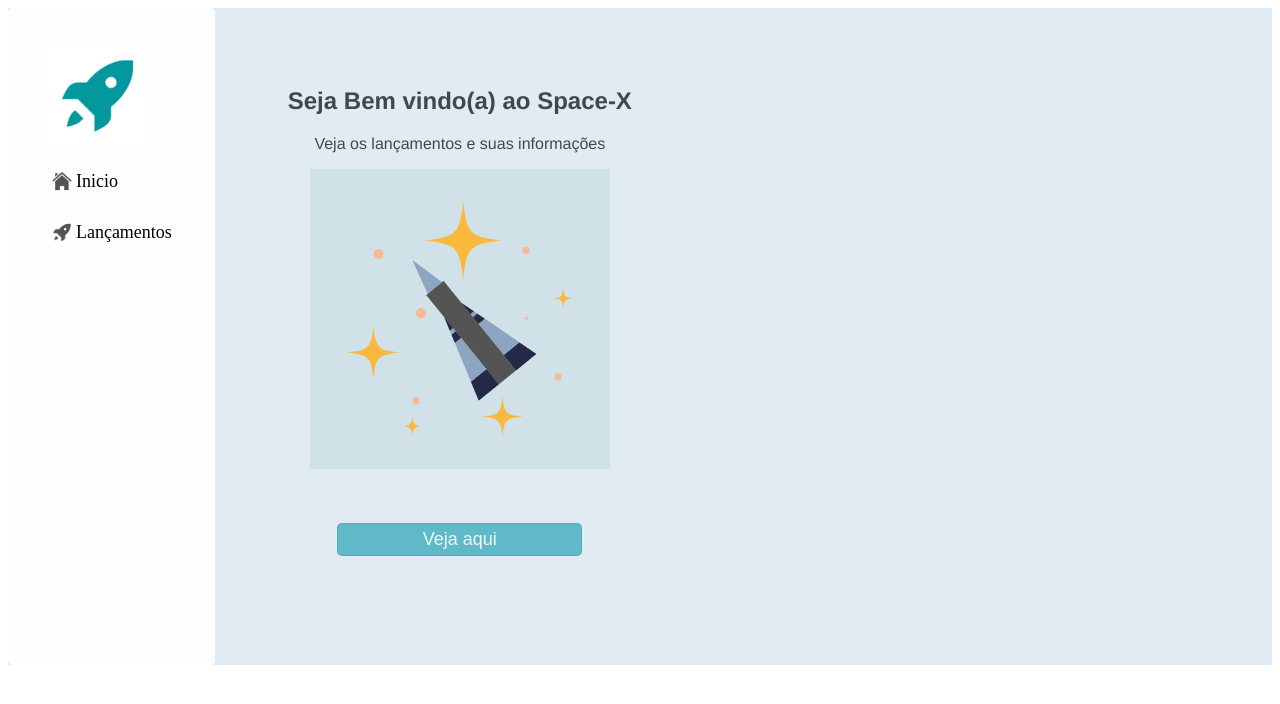
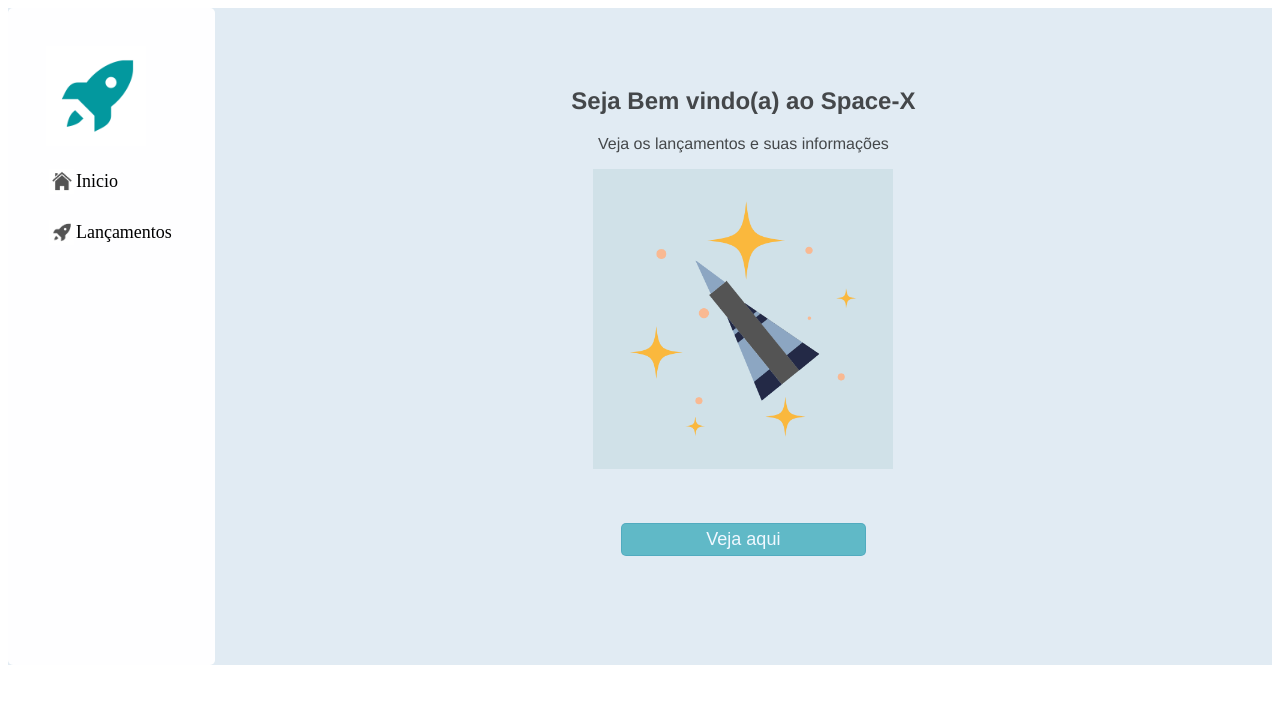
Before and after one commit to CarolinaInglethe/ci-space-x, a React (Create React App) app: page / in a window 1280 px wide. Shown: the top 704 px of the page. Built offline with nearby package versions, Linux system fonts and the light colour scheme.

Commit message:
Pagina  home e releases - css

```diff
--- a/src/css/App.css
+++ b/src/css/App.css
@@ -1,9 +1,5 @@
 .App {
   background-color: rgba(40, 110, 168, 0.137);
-  display: flex;
-}
-
-.home-container , .releases-container {
   display: flex;
 }
 
@@ -35,6 +31,12 @@
 
 .navbar-container a:hover {
   color: rgba(0, 0, 0, 0.561);
+}
+
+.home-container , .releases-container {
+  margin: auto;
+  display: flex;
+  flex-direction: column;
 }
 
 .home-section {
--- a/src/pages/Home.jsx
+++ b/src/pages/Home.jsx
@@ -6,6 +6,7 @@
 
   return (
     <div className="home-container">
+
      <section className="home-section">
         <h1>Seja Bem vindo(a) ao Space-X</h1>
         <p>Veja os lançamentos e suas informações</p>
```
